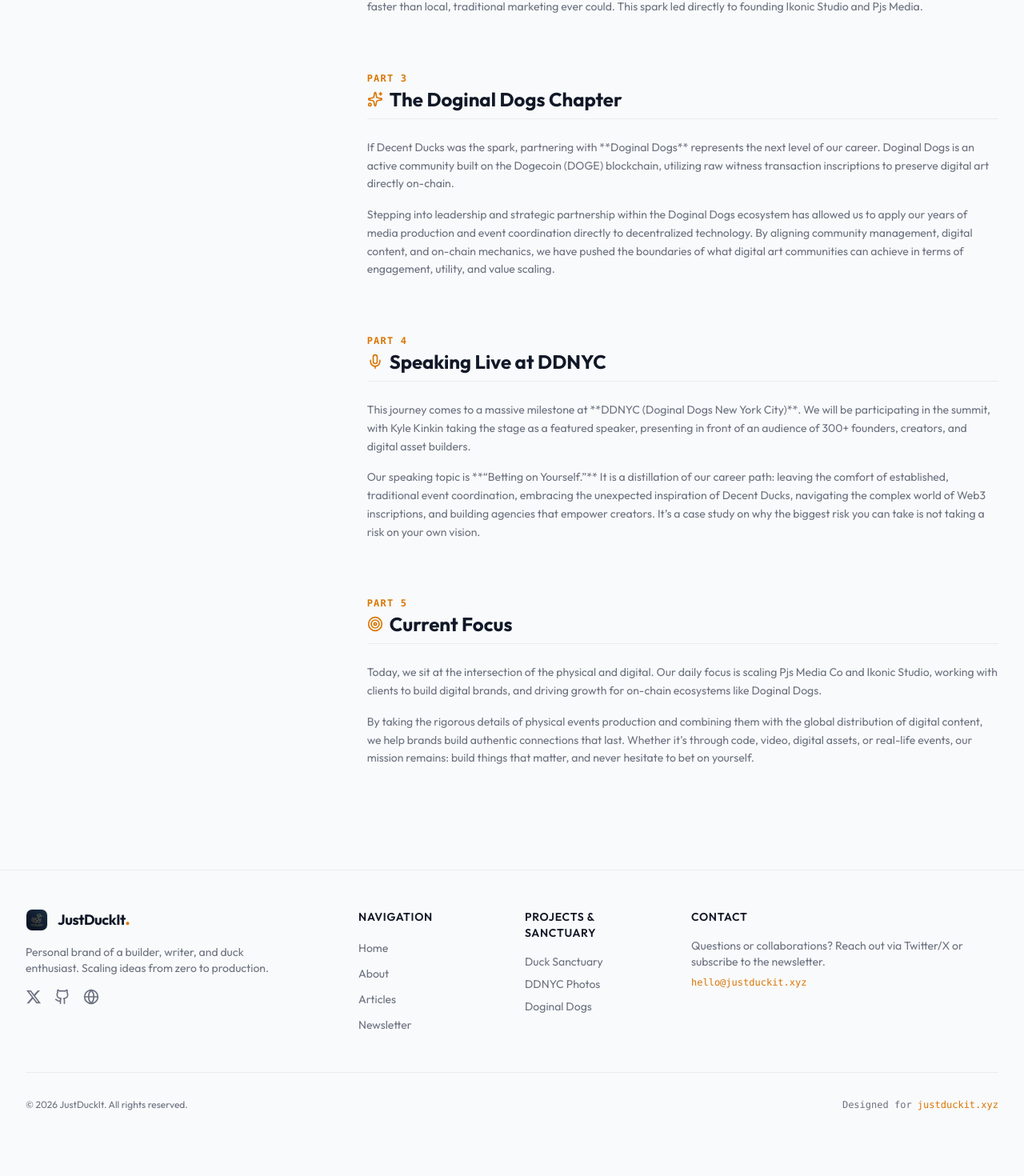
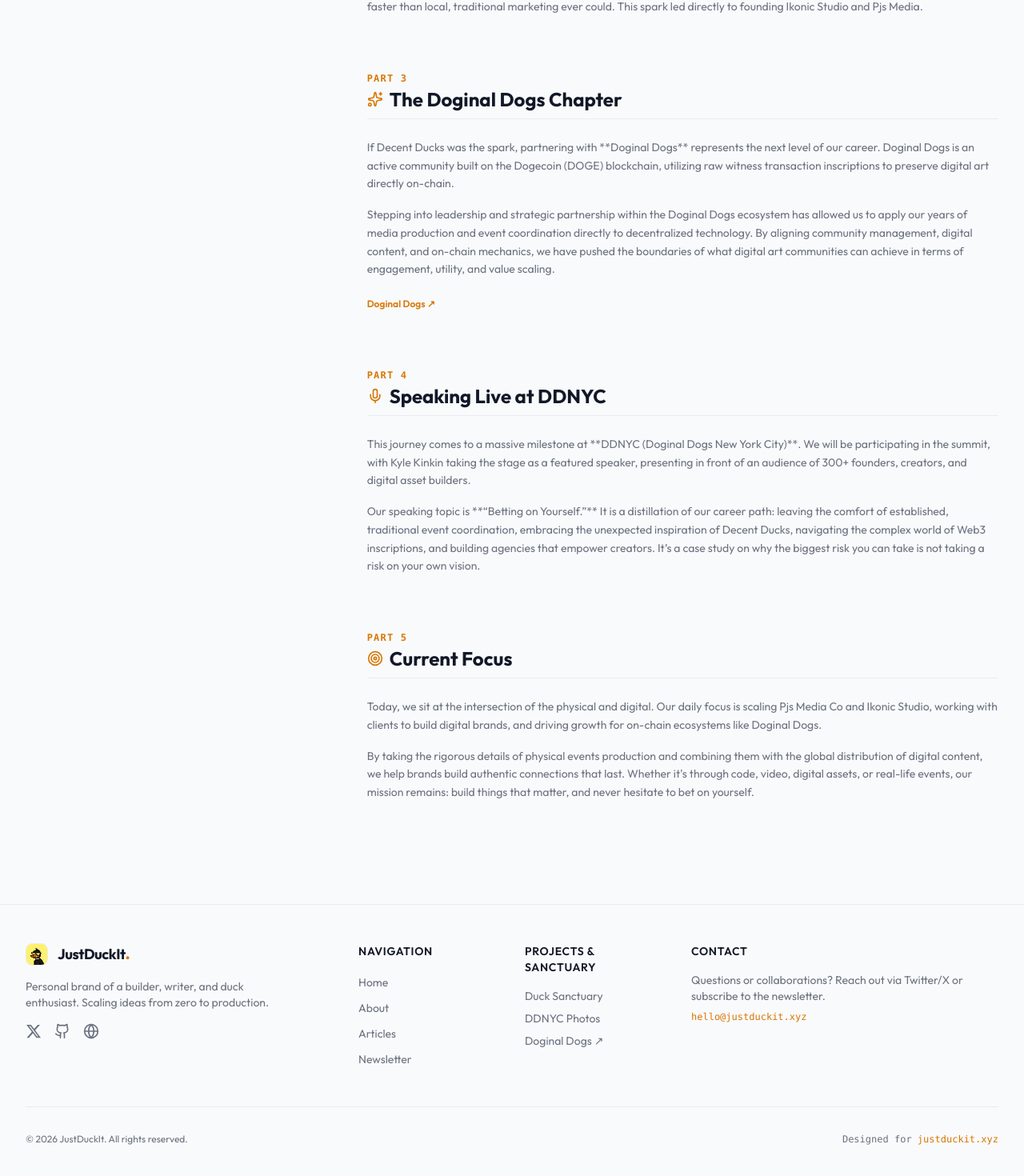
Before and after one commit to Duckxmeta/justduckit, a Next.js app: page /about in a window 1280 px wide. Shown: the part 1261-2731 px from the top of the page at 80% size. Before the commit the page ends 2698 px from the top, so only its background shows below. Built offline with nearby package versions, Linux system fonts and the light colour scheme.

Commit message:
feat: add understated links to Doginal Dogs website in footer and about page

```diff
--- a/src/app/about/page.tsx
+++ b/src/app/about/page.tsx
@@ -187,6 +187,16 @@
                   and event coordination directly to decentralized technology. By aligning community management, digital content, and on-chain mechanics,
                   we have pushed the boundaries of what digital art communities can achieve in terms of engagement, utility, and value scaling.
                 </p>
+                <div className="pt-1">
+                  <a
+                    href="https://doginaldogs.com"
+                    target="_blank"
+                    rel="noopener noreferrer"
+                    className="text-xs font-semibold text-primary hover:underline inline-flex items-center gap-1"
+                  >
+                    <span>Doginal Dogs ↗</span>
+                  </a>
+                </div>
               </div>
             </section>
 
--- a/src/components/Footer.tsx
+++ b/src/components/Footer.tsx
@@ -27,7 +27,7 @@
             <Link href="/" className="flex items-center gap-3">
               <div className="relative h-7 w-7 overflow-hidden rounded-lg border border-border">
                 <Image
-                  src="/logo.jpg"
+                  src="/media/decent-duck-logo.png"
                   alt="JustDuckIt Logo"
                   fill
                   className="object-cover"
@@ -108,7 +108,14 @@
                     <span className="hover:text-primary transition-colors cursor-pointer">DDNYC Photos</span>
                   </li>
                   <li className="text-sm text-muted-foreground">
-                    <span className="hover:text-primary transition-colors cursor-pointer">Doginal Dogs</span>
+                    <a
+                      href="https://doginaldogs.com"
+                      target="_blank"
+                      rel="noopener noreferrer"
+                      className="hover:text-primary transition-colors cursor-pointer inline-flex items-center gap-1"
+                    >
+                      <span>Doginal Dogs ↗</span>
+                    </a>
                   </li>
                 </ul>
               </div>
```
